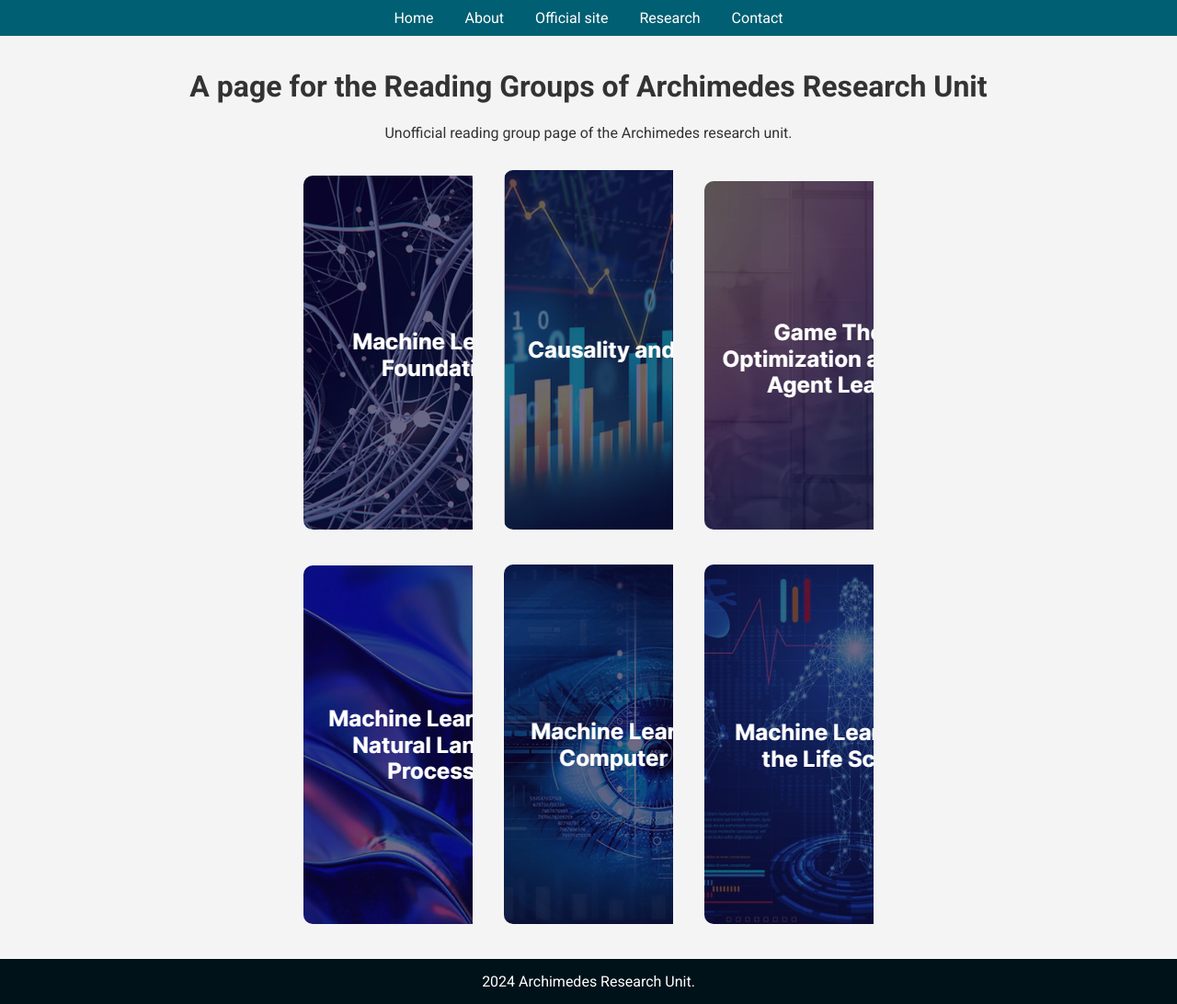
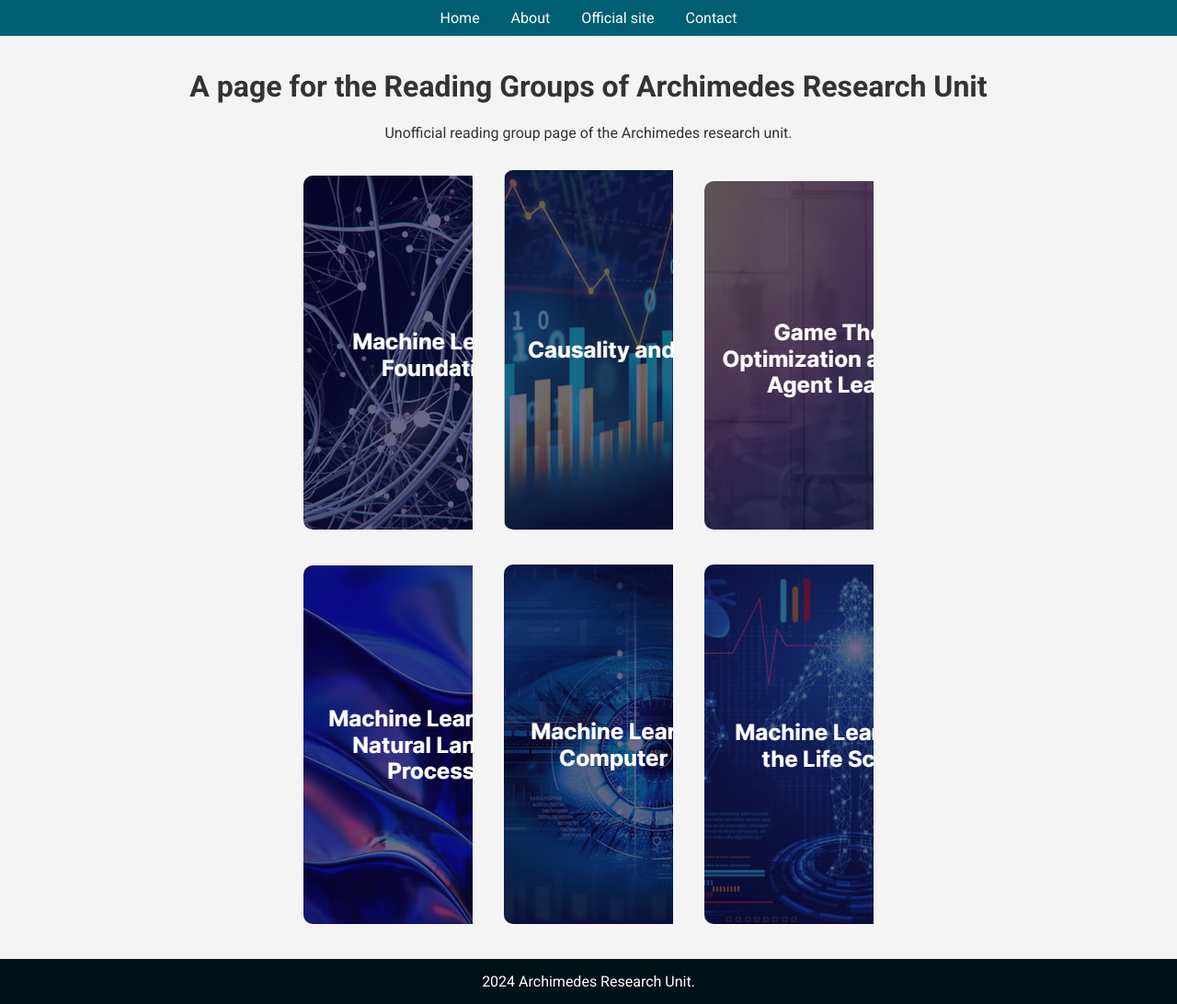
Before and after one commit to mandlos/archimedesai.github.io, a Jekyll site: the page built from index.html, in a window 1280 px wide. Shown: the whole page at 92% size. Built offline with Jekyll 4.4.1, drawn with Linux system fonts in a browser that asks for light colours.

Commit message:
modified:   _layouts/default.html 	modified:   index.html

```diff
--- a/_layouts/default.html
+++ b/_layouts/default.html
@@ -6,6 +6,7 @@
     <title>{{ page.title }} | Archimedes AI Research</title>
     <link href="https://fonts.googleapis.com/css2?family=Roboto:wght@400;700&display=swap" rel="stylesheet">
     <link rel="stylesheet" href="/assets/css/main.css">
+    <link rel="icon" type="image/x-icon" href="https://github.com/mandlos/archimedesai.github.io/blob/main/_data/Archimedes-Bckgrnd.png?raw=true">
 </head>
 <body>
     <header>
@@ -13,7 +14,6 @@
             <a href="index.html" target="_blank">Home</a>
             <a href="https://www.archimedesai.gr/en/about" target="_blank">About</a>
             <a href="https://www.archimedesai.gr/en/" target="_blank">Official site</a>
-            <a href="/pages/research.html" target="_blank">Research</a>
             <a href="https://www.archimedesai.gr/en/contact" target="_blank">Contact</a>
         </div>
     </header>
--- a/index.html
+++ b/index.html
@@ -6,7 +6,6 @@
 <!DOCTYPE html>
 <html>
 <head>
-    <link rel="icon" type="image/x-icon" href="https://github.com/mandlos/archimedesai.github.io/blob/main/_data/Archimedes-Bckgrnd.png?raw=true">
     <link rel="stylesheet" href="assets/css/main.css">
 </head>
 <body>
```
